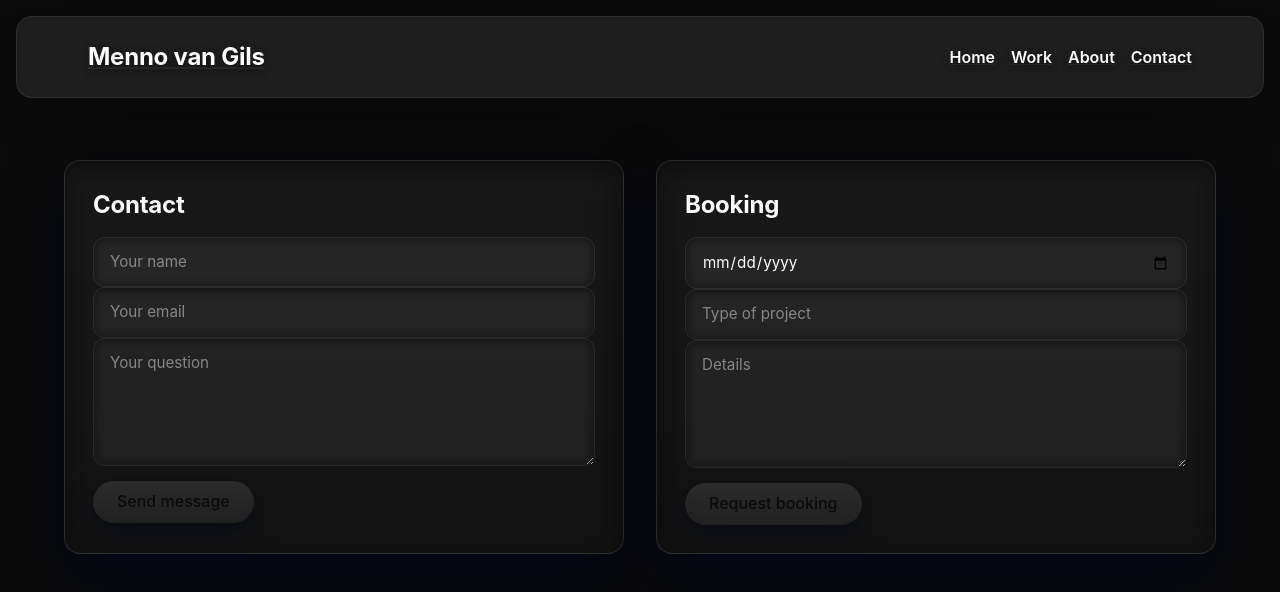
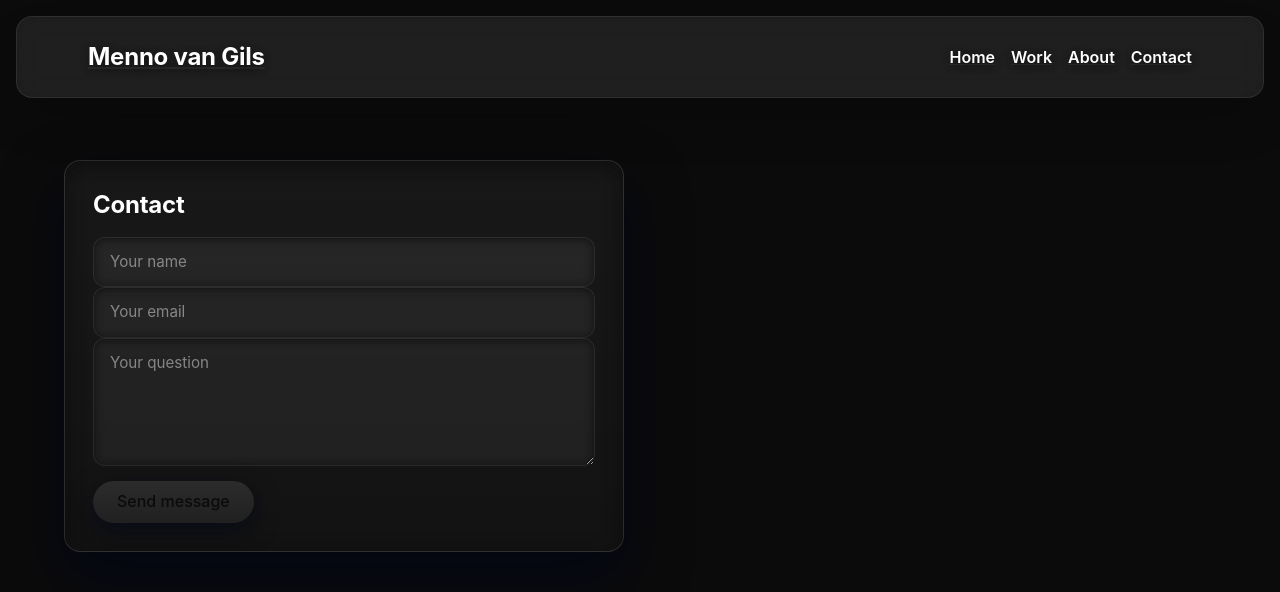
Before and after one commit to Mr-noxius/Mennovangils.nl-V1, a Next.js app: page /contact in a window 1280 px wide. Shown: the top 592 px of the page. Built offline with nearby package versions, Linux system fonts and the light colour scheme.

Commit message:
Update contact.js

```diff
--- a/pages/contact.js
+++ b/pages/contact.js
@@ -46,19 +46,6 @@ export default function Contact() {
             {status && <span className={`text-sm ${status.ok ? 'text-green-400' : 'text-rose-400'}`}>{status.msg}</span>}
           </div>
         </form>
-
-        <form className="service-card p-6" onSubmit={(e)=>submitForm(e, 'booking')}>
-          <h2 className="display-font text-2xl mb-4">Booking</h2>
-
-          <input type="date" className="form-input" value={state.date} onChange={e=>setState(s=>({...s,date:e.target.value}))} />
-          <input className="form-input" placeholder="Type of project" value={state.projectType} onChange={e=>setState(s=>({...s,projectType:e.target.value}))} />
-          <textarea className="form-input h-32" placeholder="Details" value={state.message} onChange={e=>setState(s=>({...s,message:e.target.value}))} />
-
-          <div className="flex items-center gap-3 mt-2">
-            <button type="submit" className="btn-brand" disabled={loading}>{loading ? 'Sending…' : 'Request booking'}</button>
-            {status && <span className={`text-sm ${status.ok ? 'text-green-400' : 'text-rose-400'}`}>{status.msg}</span>}
-          </div>
-        </form>
       </section>
     </main>
   )
```
